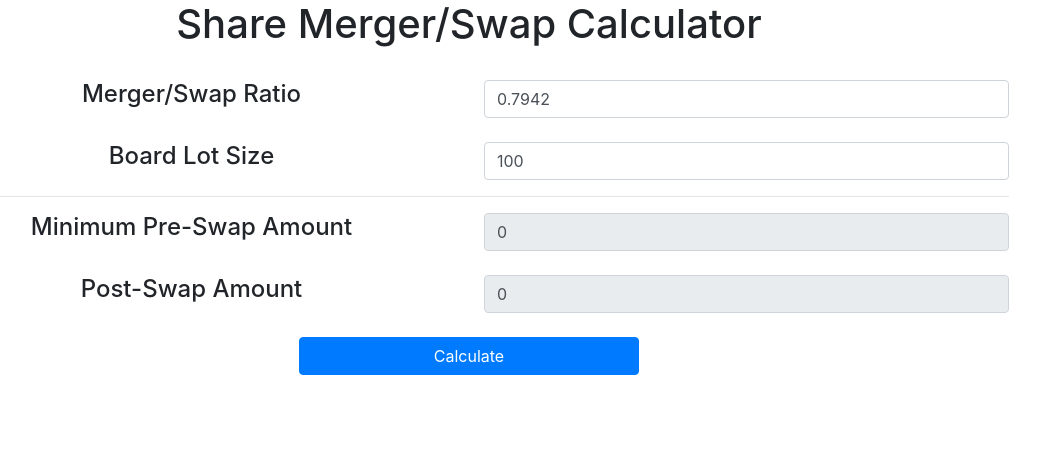
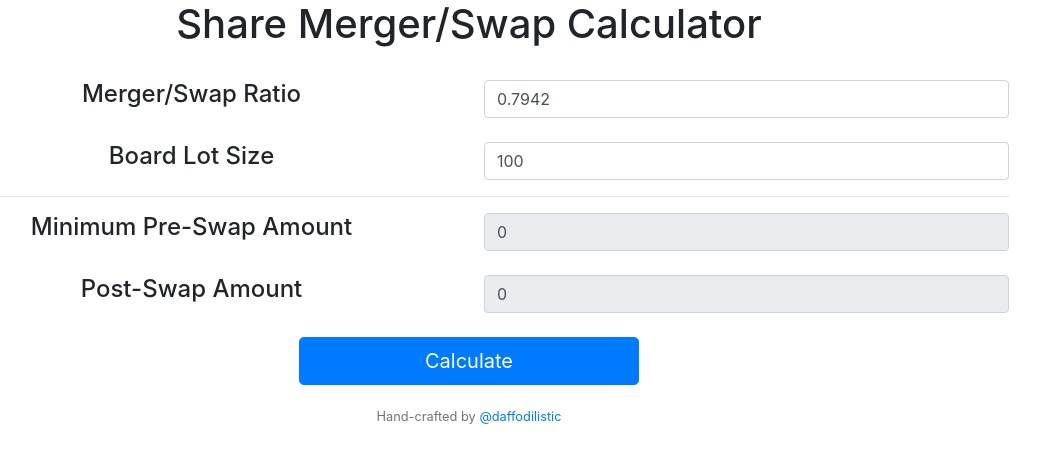
Before and after one commit to daffodilistic/share-swap-calculator, a Vue app: page / in a window 1280 px wide. Shown: the top 462 px of the page, without its empty margins (171-1211 px from the left). Built offline with nearby package versions, Linux system fonts and the light colour scheme.

Commit message:
Add attribution link and make "Calculate" button bigger

```diff
--- a/src/App.vue
+++ b/src/App.vue
@@ -64,12 +64,15 @@
           <button
             type="button"
             v-on:click="calculate"
-            class="btn btn-block btn-primary"
+            class="btn btn-lg btn-block btn-primary"
           >
             Calculate
           </button>
         </div>
       </div>
+    </div>
+    <div class="row justify-content-center mt-4">
+      <h6 class="small text-muted">Hand-crafted by <a href="https://www.twitter.com/daffodilistic" target="_blank">@daffodilistic</a></h6>
     </div>
   </div>
 </template>
```
Also changed, not shown: 5 other files (tests, documents, lock files or other folders).
